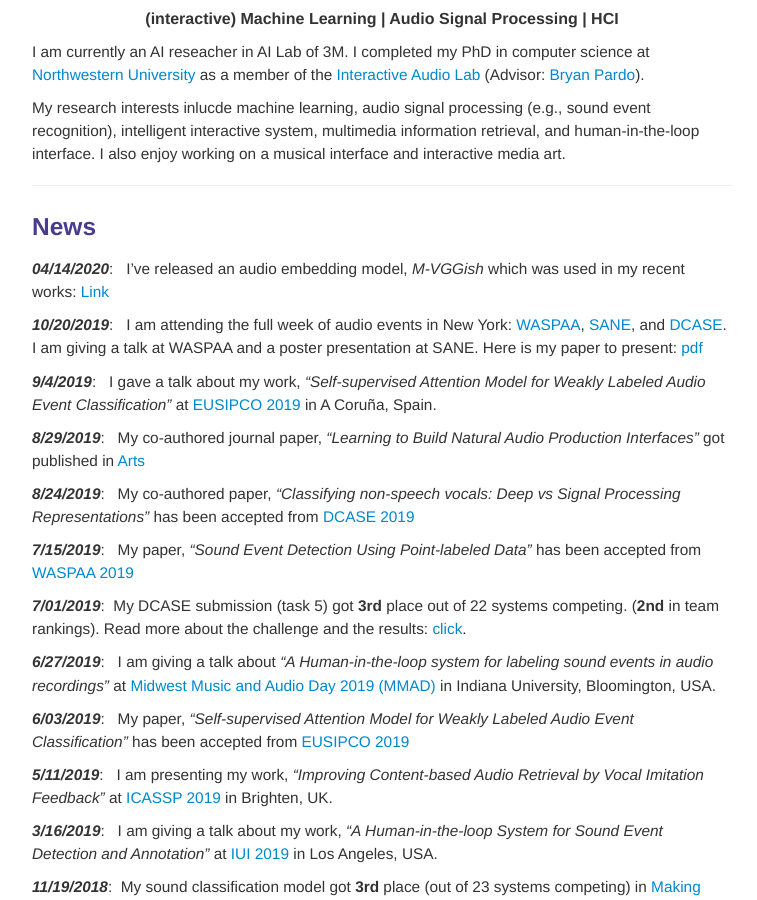
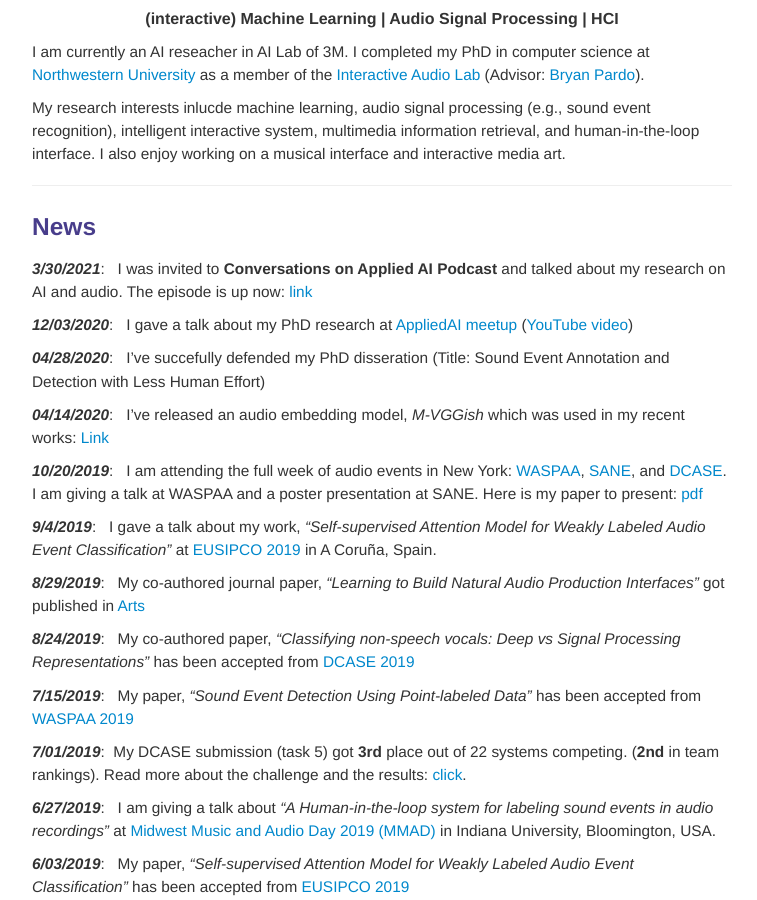
Before and after one commit to bongjun/bongjun.github.io, a Jekyll site: the page built from index.md, in a window 1280 px wide and 900 px high, scrolled down 307 px. Shown: the whole window, without its empty margins (258-1015 px from the left). Built offline with Jekyll 4.4.1, drawn with Linux system fonts in a browser that asks for light colours.

Commit message:
Update index.md

```diff
--- a/index.md
+++ b/index.md
@@ -39,6 +39,13 @@ My research interests inlucde machine learning, audio signal processing (e.g., s
 <hr>
 
 ### News
+
+***3/30/2021***:&nbsp;&nbsp; I was invited to **Conversations on Applied AI Podcast** and talked about my research on AI and audio. The episode is up now: [link](https://appliedai.buzzsprout.com/1101152/8222571-bongjun-kim-sound-recognition-and-audio-signal-processing-with-machine-learning)
+
+***12/03/2020***:&nbsp;&nbsp; I gave a talk about my PhD research at [AppliedAI meetup](https://www.meetup.com/applied_ai/events/271900276/) ([YouTube video](https://youtu.be/kUNB2B4kn10))
+
+***04/28/2020***:&nbsp;&nbsp; I've succefully defended my PhD disseration (Title: Sound Event Annotation and Detection with Less Human Effort)
+
 ***04/14/2020***:&nbsp;&nbsp; I've released an audio embedding model, *M-VGGish* which was used in my recent works: [Link](https://github.com/bongjun/M-VGGish)
 
 ***10/20/2019***:&nbsp;&nbsp; I am attending the full week of audio events in New York: [WASPAA](https://www.waspaa.com/), [SANE](http://www.saneworkshop.org/sane2019/), and [DCASE](http://dcase.community/workshop2019/). I am giving a talk at WASPAA and a poster presentation at SANE. Here is my paper to present: [pdf](https://www.bongjunkim.com/pages/files/papers/waspaa_2019_kim.pdf)
```
